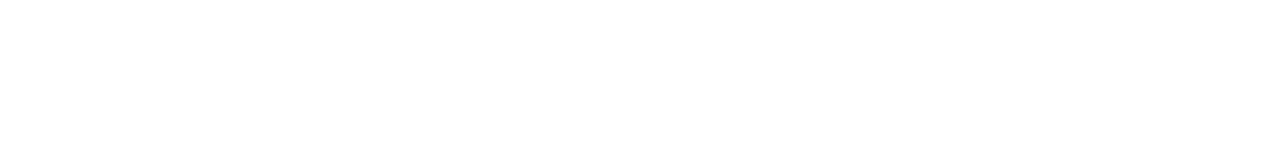
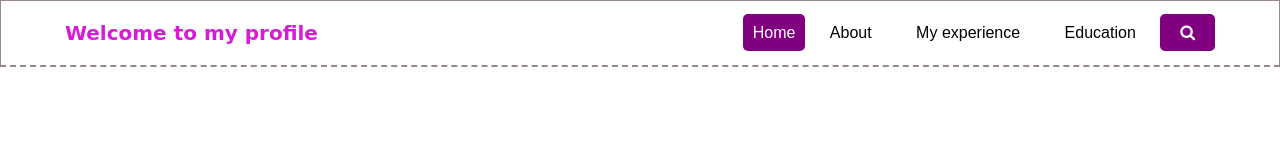
Before and after one commit to nga-hoeun/mockup, a plain HTML site: page index.html in a window 1280 px wide. Drawn offline with Linux system fonts and the light colour scheme.

Commit message:
add nav bar

```diff
--- a/css/style.css
+++ b/css/style.css
@@ -1,3 +1,50 @@
 body{
     padding: 0;
+    margin: 0;
 }
+nav{
+    display: flex;
+    justify-content: space-between;
+    border: 1px solid rgb(150, 136, 136);
+    margin: 0 auto;
+    border-bottom: dashed 2px rgb(150, 136, 136);
+}
+.menu{
+    margin: 0 auto;
+    width: 90%;
+    justify-content: space-between;
+    align-items: center;
+    font-family: 'Rubik', sans-serif;
+    display: flex;
+
+}
+.menu ul li a{
+    padding: 0px 20px;
+    text-decoration: none;
+    color: black;
+}
+.menu ul {
+    list-style-type: none;
+}
+.menu ul li .active:hover{
+    background: rgb(63, 231, 231);
+}
+.menu ul li .link:hover{
+    color: rgb(25, 204, 49);
+}
+.menu .active{
+    color: white;
+    padding:10px 10px ;
+    border: none;
+    border-radius: 5px;
+    background: purple;
+}
+.fa-search{
+    padding: 0px 10px;
+}
+.pf{
+    font-family: 'Ceviche One', cursive;
+    font-size: 20px;
+    font-weight: bold;
+    color: rgb(216, 27, 216);
+}
--- a/index.html
+++ b/index.html
@@ -4,9 +4,27 @@
     <meta charset="UTF-8">
     <meta http-equiv="X-UA-Compatible" content="IE=edge">
     <meta name="viewport" content="width=device-width, initial-scale=1.0">
+    <link rel="stylesheet" href="https://cdnjs.cloudflare.com/ajax/libs/font-awesome/4.7.0/css/font-awesome.min.css">
+    <link rel="stylesheet" href="css/style.css">
+    <link rel="preconnect" href="https://fonts.googleapis.com">
+<link rel="preconnect" href="https://fonts.gstatic.com" crossorigin>
     <title>Document</title>
 </head>
 <body>
+    <nav>
+        <div class="menu">
+            <p class="pf">Welcome to my profile</p>
+            <ul>
+                <li>
+                    <a class="active" href="">Home</a>
+                    <a class="link" href="">About</a>
+                    <a class="link" href="">My experience</a>
+                    <a class="link" href="">Education</a>
+                    <a class="active" href=""><i class="fa fa-search"></i></a>
+                </li>
+            </ul>
 
+        </div>
+    </nav>
 </body>
 </html>
```
